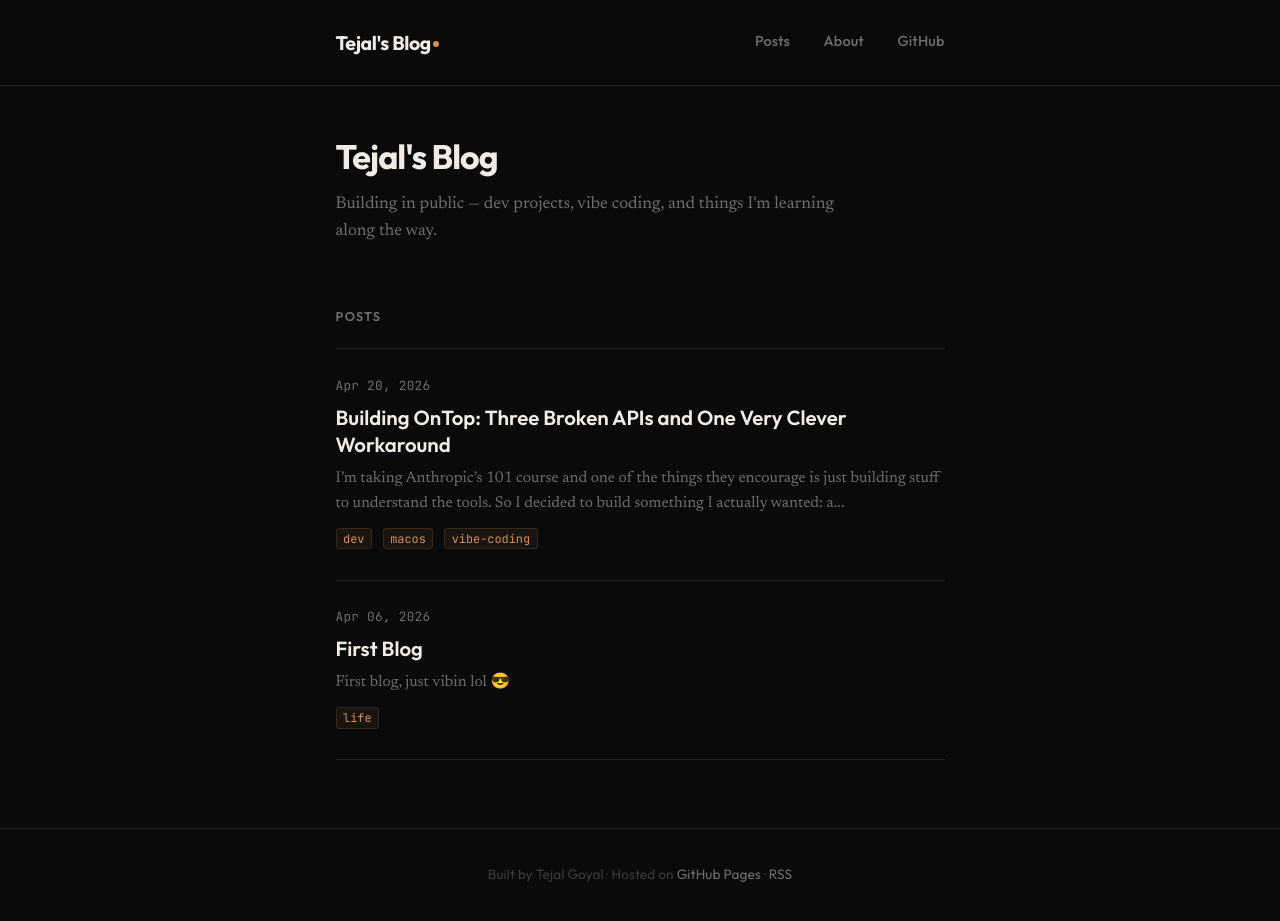
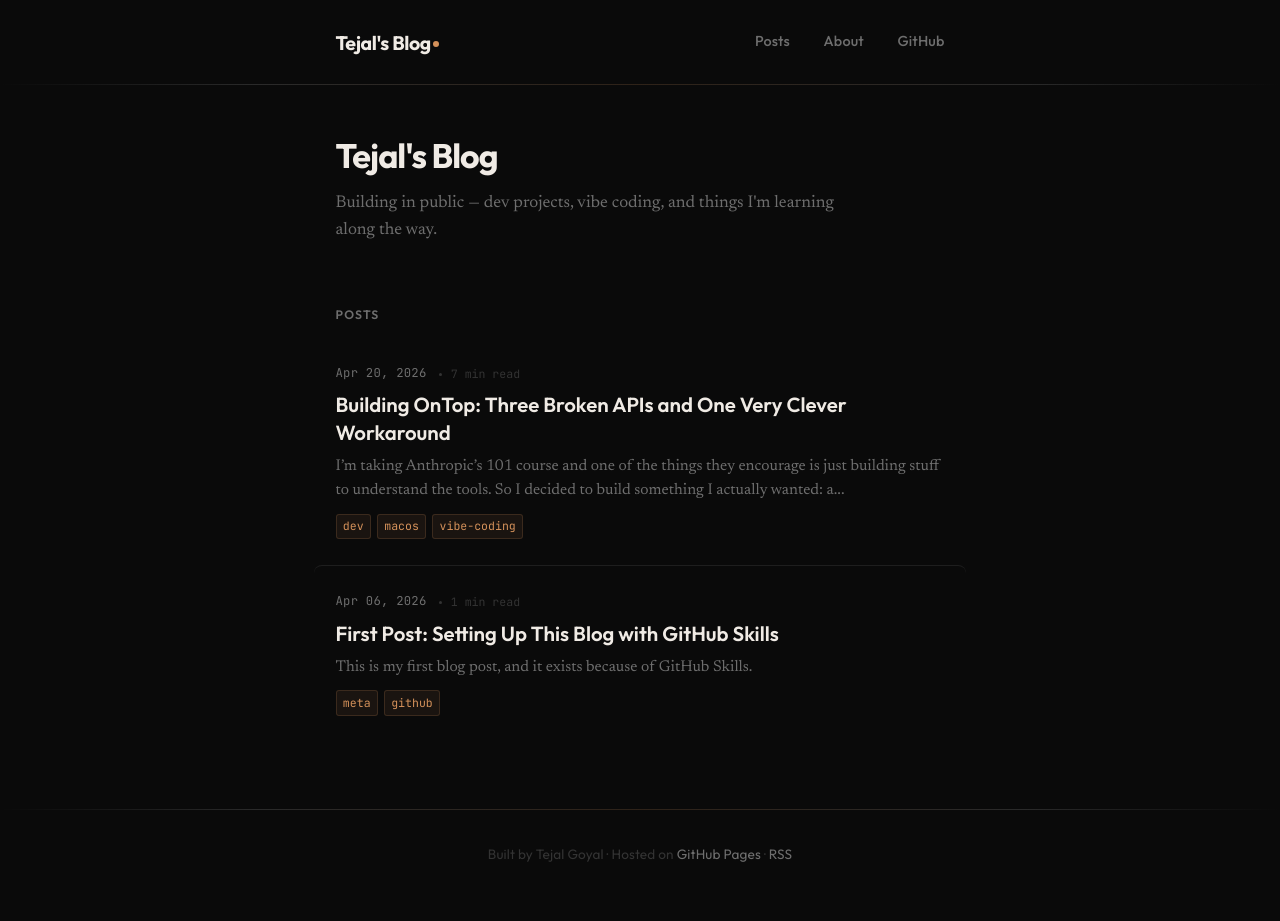
Before and after one commit to tejalgoyal2/tejalgoyal2.github.io, a Jekyll site: the page built from index.html, in a window 1280 px wide. Built offline with Jekyll 4.4.1, drawn with Linux system fonts in a browser that asks for light colours.

Commit message:
v2: fix future posts, rewrite first blog, enhance design, add template

```diff
--- a/_config.yml
+++ b/_config.yml
@@ -7,10 +7,7 @@ baseurl: ""
 url: "https://tejalgoyal2.github.io"
 
 permalink: /posts/:year/:month/:day/:title/
-
-plugins:
-  - jekyll-feed
-  - jekyll-seo-tag
+future: true
 
 defaults:
   - scope:
@@ -23,7 +20,12 @@ defaults:
     values:
       layout: "page"
 
+plugins:
+  - jekyll-feed
+  - jekyll-seo-tag
+
 exclude:
   - Gemfile
   - Gemfile.lock
   - README.md
+  - _templates
--- a/_layouts/home.html
+++ b/_layouts/home.html
@@ -7,12 +7,18 @@ layout: default
   <p>{{ site.description }}</p>
 </div>
 
-<div class="posts-label">Posts</div>
+<div class="posts-section-label">Posts</div>
 
 <ul class="post-list">
   {% for post in site.posts %}
+  {% assign words = post.content | number_of_words %}
+  {% assign minutes = words | divided_by: 200 %}
+  {% if minutes < 1 %}{% assign minutes = 1 %}{% endif %}
   <li class="post-item">
-    <div class="post-date">{{ post.date | date: "%b %d, %Y" }}</div>
+    <div class="post-meta">
+      <span class="post-date">{{ post.date | date: "%b %d, %Y" }}</span>
+      <span class="post-reading-time">{{ minutes }} min read</span>
+    </div>
     <h2><a href="{{ post.url | relative_url }}">{{ post.title }}</a></h2>
     {% if post.excerpt %}
     <p class="post-excerpt">{{ post.excerpt | strip_html | truncatewords: 30 }}</p>
--- a/_posts/2026-04-06-first-blog.md
+++ /dev/null
@@ -1,7 +0,0 @@
----
-title: "First Blog"
-date: 2026-04-06
-categories: [life]
----
-
-First blog, just vibin lol 😎
--- /dev/null
+++ b/_posts/2026-04-06-first-post.md
@@ -0,0 +1,34 @@
+---
+title: "First Post: Setting Up This Blog with GitHub Skills"
+date: 2026-04-06
+categories: [meta, github]
+---
+
+This is my first blog post, and it exists because of [GitHub Skills](https://skills.github.com/).
+
+I was poking around GitHub looking for a way to set up a simple blog — something I could write in Markdown, push to a repo, and have it show up as an actual website. No frameworks, no hosting bills, no CMS. I found the [GitHub Pages](https://skills.github.com/courses/github-pages/) course in GitHub Skills and figured I'd try it.
+
+The course walks you through creating a Jekyll-powered blog hosted on GitHub Pages. It's one of those "follow along and push commits" tutorials where GitHub Actions run checks after each step and unlock the next one. Took maybe 30 minutes. By the end of it I had a working blog at `tejalgoyal2.github.io/skills-github-pages/` with a single test post.
+
+That was the proof of concept. This blog you're reading now is the real version — same idea (Jekyll + GitHub Pages), but with a custom theme instead of the default Minima template, and living at the root of `tejalgoyal2.github.io` instead of tucked inside a project repo.
+
+## Why bother with a blog
+
+I'm working through [Anthropic's 101 course](https://www.anthropic.com/) and building side projects to learn. Writing about what I build forces me to actually understand it — you can't explain something you only half-know. It also creates a record. I can look back in six months and see how my thinking has evolved (or cringe at how wrong I was about something).
+
+The plan is to post about projects as I build them, share things I learn the hard way, and occasionally write about whatever else comes to mind.
+
+## The stack
+
+Nothing fancy:
+
+- **Jekyll** for static site generation (Markdown in, HTML out)
+- **GitHub Pages** for hosting (free, deploys on push)
+- **GitHub Actions** for the build pipeline
+- **Custom HTML/CSS layouts** instead of a remote theme (more control, fewer dependencies)
+
+The whole blog is [open source](https://github.com/tejalgoyal2/tejalgoyal2.github.io) if you want to see how it's put together.
+
+---
+
+*First post done. Next up: a write-up about building a macOS utility that technically lies about what it does.*
--- a/about.md
+++ b/about.md
@@ -4,20 +4,24 @@ title: About
 permalink: /about/
 ---
 
-Hi, I'm Tejal — developer, builder, and occasional vibe-coder.
+Hi, I'm Tejal.
 
-This blog is where I write about things I'm building and learning: side projects, AI-assisted development, macOS internals, and whatever else grabs my attention.
+By day I work in cybersecurity. On the side, I build things — mostly because I want them to exist, partly because building is how I learn best.
 
-## What you'll find here
+This blog is where I write about projects as they happen. That includes the dead ends, the APIs that silently ignore you, and the workarounds you end up shipping instead. If something took me a while to figure out, it probably goes here.
 
-Posts about building in public — write-ups of projects as they happen (including the dead ends), dev notes on things I learned the hard way, and anything else I feel like writing about.
+## What you'll find
+
+Posts about building in public: dev write-ups with code and context, notes on vibe coding with AI tools, and occasionally whatever else I feel like writing about. Expect macOS development, AI-assisted coding, and side project adventures.
 
 ## Projects
 
-A few things I've shipped or been working on:
+- **[OnTop](https://github.com/tejalgoyal2/OnTop)** — a macOS menu bar utility that pins windows above everything else. Built with Claude Code. Uses a wild workaround because Apple doesn't provide a real API for this. ([Read the blog post](/posts/2026/04/20/building-ontop-three-broken-apis-and-one-very-clever-workaround/))
 
-- **[OnTop](https://github.com/tejalgoyal2/OnTop)** — a macOS "always on top" utility that technically doesn't do what it says on the tin (read the [blog post](/posts/2026/04/20/building-ontop-three-broken-apis-and-one-very-clever-workaround/) to find out why)
+## Elsewhere
+
+- [GitHub](https://github.com/tejalgoyal2)
 
 ---
 
-You can find me on [GitHub](https://github.com/tejalgoyal2).
+This blog is built with Jekyll and hosted on GitHub Pages. The source is [on GitHub](https://github.com/tejalgoyal2/tejalgoyal2.github.io).
--- a/assets/css/style.css
+++ b/assets/css/style.css
@@ -1,29 +1,29 @@
 /* ═══════════════════════════════════════════
-   Tejal's Blog — Custom Theme
+   Tejal's Blog — Custom Theme v2
    ═══════════════════════════════════════════ */
 
-/* ── Fonts ────────────────────────────────── */
 @import url('https://fonts.googleapis.com/css2?family=Newsreader:ital,opsz,wght@0,6..72,400;0,6..72,500;1,6..72,400&family=Outfit:wght@400;500;600;700&family=JetBrains+Mono:wght@400;500&display=swap');
 
-/* ── Tokens ───────────────────────────────── */
 :root {
   --bg:        #0a0a0a;
-  --surface:   #141414;
-  --elevated:  #1c1c1c;
-  --border:    #222;
+  --surface:   #111;
+  --elevated:  #1a1a1a;
+  --border:    #1e1e1e;
   --border-lt: #2a2a2a;
 
-  --text:      #d4cfc9;
+  --text:      #cdc8c2;
   --heading:   #f0ebe5;
   --muted:     #6e6e6e;
-  --faint:     #3a3a3a;
+  --faint:     #333;
 
   --accent:    #d4915a;
   --accent-h:  #e8a36e;
+  --accent-dim: rgba(212, 145, 90, 0.08);
+  --accent-bdr: rgba(212, 145, 90, 0.18);
   --link:      #7cb8e8;
   --link-h:    #a0d0f8;
 
-  --code-bg:   #161616;
+  --code-bg:   #141414;
   --code-text: #d4915a;
 
   --font-display: 'Outfit', sans-serif;
@@ -34,7 +34,6 @@
   --gap:       1.5rem;
 }
 
-/* ── Reset ────────────────────────────────── */
 *, *::before, *::after { box-sizing: border-box; margin: 0; padding: 0; }
 
 html {
@@ -70,8 +69,24 @@ img { max-width: 100%; height: auto; border-radius: 6px; }
 
 /* ── Header ───────────────────────────────── */
 .site-header {
+  position: relative;
   padding: 1.5rem 0;
-  border-bottom: 1px solid var(--border);
+}
+.site-header::after {
+  content: '';
+  position: absolute;
+  bottom: 0;
+  left: 0;
+  right: 0;
+  height: 1px;
+  background: linear-gradient(
+    90deg,
+    transparent 0%,
+    var(--border-lt) 20%,
+    var(--accent-bdr) 50%,
+    var(--border-lt) 80%,
+    transparent 100%
+  );
 }
 .site-header .inner {
   max-width: var(--max-w);
@@ -108,7 +123,7 @@ img { max-width: 100%; height: auto; border-radius: 6px; }
   color: var(--muted);
   margin-left: 1.75rem;
   letter-spacing: 0.01em;
-  transition: color 0.15s ease;
+  transition: color 0.2s ease;
 }
 .site-nav a:hover { color: var(--heading); text-decoration: none; }
 
@@ -138,36 +153,66 @@ img { max-width: 100%; height: auto; border-radius: 6px; }
   color: var(--muted);
   font-size: 1rem;
   line-height: 1.6;
-  max-width: 520px;
+  max-width: 540px;
 }
 
-.posts-label {
+.posts-section-label {
   font-family: var(--font-display);
-  font-size: 0.75rem;
+  font-size: 0.72rem;
   font-weight: 600;
   color: var(--muted);
   text-transform: uppercase;
   letter-spacing: 0.1em;
-  margin-bottom: 1.25rem;
+  margin-bottom: 0.75rem;
 }
 
 .post-list {
   list-style: none;
 }
 .post-item {
-  padding: 1.5rem 0;
+  position: relative;
+  padding: 1.5rem 1.25rem;
+  margin: 0 -1.25rem;
+  border-radius: 8px;
+  transition: background 0.2s ease;
+}
+.post-item:hover {
+  background: var(--surface);
+}
+.post-item + .post-item {
   border-top: 1px solid var(--border);
 }
-.post-item:last-child {
-  border-bottom: 1px solid var(--border);
+.post-item:hover + .post-item,
+.post-item + .post-item:hover {
+  border-top-color: transparent;
 }
 
-.post-item .post-date {
+.post-meta {
+  display: flex;
+  align-items: center;
+  gap: 0.75rem;
+  margin-bottom: 0.4rem;
+}
+.post-date {
   font-family: var(--font-mono);
-  font-size: 0.75rem;
+  font-size: 0.72rem;
   color: var(--muted);
   letter-spacing: 0.02em;
-  margin-bottom: 0.4rem;
+}
+.post-reading-time {
+  font-family: var(--font-mono);
+  font-size: 0.68rem;
+  color: var(--faint);
+}
+.post-reading-time::before {
+  content: '';
+  display: inline-block;
+  width: 3px;
+  height: 3px;
+  background: var(--faint);
+  border-radius: 50%;
+  margin-right: 0.5rem;
+  vertical-align: middle;
 }
 
 .post-item h2 {
@@ -183,7 +228,7 @@ img { max-width: 100%; height: auto; border-radius: 6px; }
 }
 .post-item h2 a:hover { color: var(--accent-h); text-decoration: none; }
 
-.post-item .post-excerpt {
+.post-excerpt {
   color: var(--muted);
   font-size: 0.92rem;
   line-height: 1.55;
@@ -194,29 +239,42 @@ img { max-width: 100%; height: auto; border-radius: 6px; }
 }
 
 .post-tags {
-  margin-top: 0.5rem;
+  margin-top: 0.6rem;
+  display: flex;
+  flex-wrap: wrap;
+  gap: 0.35rem;
 }
 .post-tags span {
   font-family: var(--font-mono);
-  font-size: 0.7rem;
+  font-size: 0.68rem;
   color: var(--accent);
-  background: rgba(212, 145, 90, 0.08);
-  border: 1px solid rgba(212, 145, 90, 0.15);
+  background: var(--accent-dim);
+  border: 1px solid var(--accent-bdr);
   padding: 0.15em 0.55em;
   border-radius: 3px;
-  margin-right: 0.4rem;
 }
 
 /* ── Post (single) ────────────────────────── */
 .post-header {
   margin-bottom: 2.5rem;
+  padding-bottom: 2rem;
+  border-bottom: 1px solid var(--border);
+}
+.post-header .post-meta-top {
+  display: flex;
+  align-items: center;
+  gap: 0.75rem;
+  margin-bottom: 0.9rem;
 }
 .post-header time {
   font-family: var(--font-mono);
   font-size: 0.8rem;
   color: var(--muted);
-  display: block;
-  margin-bottom: 0.75rem;
+}
+.post-header .reading-time {
+  font-family: var(--font-mono);
+  font-size: 0.75rem;
+  color: var(--faint);
 }
 .post-header h1 {
   font-family: var(--font-display);
@@ -225,14 +283,9 @@ img { max-width: 100%; height: auto; border-radius: 6px; }
   color: var(--heading);
   letter-spacing: -0.03em;
   line-height: 1.2;
-  margin-bottom: 0.5rem;
-}
-.post-header .subtitle {
-  color: var(--muted);
-  font-size: 1.05rem;
-  line-height: 1.5;
 }
 
+/* ── Post content ─────────────────────────── */
 .post-content h2 {
   font-family: var(--font-display);
   font-size: 1.4rem;
@@ -261,9 +314,6 @@ img { max-width: 100%; height: auto; border-radius: 6px; }
   color: var(--heading);
   font-weight: 500;
 }
-.post-content em {
-  font-style: italic;
-}
 .post-content a {
   text-decoration: underline;
   text-underline-offset: 2px;
@@ -290,6 +340,28 @@ img { max-width: 100%; height: auto; border-radius: 6px; }
   margin: 2.5rem 0;
 }
 
+/* ── Tables ───────────────────────────────── */
+.post-content table {
+  width: 100%;
+  border-collapse: collapse;
+  margin: 1.5rem 0;
+  font-size: 0.85rem;
+}
+.post-content th {
+  text-align: left;
+  border-bottom: 2px solid var(--border-lt);
+  padding: 0.5rem 0.75rem;
+  color: var(--muted);
+  font-family: var(--font-display);
+  font-weight: 600;
+  font-size: 0.8rem;
+}
+.post-content td {
+  padding: 0.5rem 0.75rem;
+  border-bottom: 1px solid var(--border);
+  font-family: var(--font-body);
+}
+
 /* ── Code ─────────────────────────────────── */
 code {
   font-family: var(--font-mono);
@@ -307,6 +379,7 @@ pre {
   padding: 1.25rem 1.5rem;
   overflow-x: auto;
   margin: 1.5rem 0;
+  position: relative;
 }
 pre code {
   background: none;
@@ -317,7 +390,7 @@ pre code {
   line-height: 1.65;
 }
 
-/* ── Page (about etc) ─────────────────────── */
+/* ── Page layout ──────────────────────────── */
 .page-header h1 {
   font-family: var(--font-display);
   font-size: 1.8rem;
@@ -326,11 +399,8 @@ pre code {
   letter-spacing: -0.02em;
   margin-bottom: 1.5rem;
 }
-.page-content {
-  /* inherits post-content styles via reuse */
-}
 
-/* ── Post nav (prev/next) ─────────────────── */
+/* ── Post nav ─────────────────────────────── */
 .post-nav {
   margin-top: 3rem;
   padding-top: 1.5rem;
@@ -344,10 +414,12 @@ pre code {
   font-size: 0.85rem;
   font-weight: 500;
   color: var(--muted);
+  max-width: 45%;
+  transition: color 0.15s ease;
 }
 .post-nav a:hover { color: var(--accent-h); }
 .post-nav .label {
-  font-size: 0.7rem;
+  font-size: 0.68rem;
   text-transform: uppercase;
   letter-spacing: 0.08em;
   display: block;
@@ -356,11 +428,44 @@ pre code {
 }
 .post-nav .next { text-align: right; }
 
+/* ── Back link ────────────────────────────── */
+.back-link {
+  font-family: var(--font-display);
+  font-size: 0.85rem;
+  font-weight: 500;
+  color: var(--muted);
+  display: inline-flex;
+  align-items: center;
+  gap: 0.4em;
+  margin-bottom: 2rem;
+  transition: color 0.15s ease, gap 0.15s ease;
+}
+.back-link:hover { color: var(--heading); text-decoration: none; gap: 0.6em; }
+.back-link::before {
+  content: '\2190';
+}
+
 /* ── Footer ───────────────────────────────── */
 .site-footer {
-  border-top: 1px solid var(--border);
+  position: relative;
   padding: 2rem 0;
   text-align: center;
+}
+.site-footer::before {
+  content: '';
+  position: absolute;
+  top: 0;
+  left: 0;
+  right: 0;
+  height: 1px;
+  background: linear-gradient(
+    90deg,
+    transparent 0%,
+    var(--border-lt) 20%,
+    var(--accent-bdr) 50%,
+    var(--border-lt) 80%,
+    transparent 100%
+  );
 }
 .site-footer p {
   font-family: var(--font-display);
@@ -373,32 +478,15 @@ pre code {
 }
 .site-footer a:hover { color: var(--heading); }
 
-/* ── Back link ────────────────────────────── */
-.back-link {
-  font-family: var(--font-display);
-  font-size: 0.85rem;
-  font-weight: 500;
-  color: var(--muted);
-  display: inline-block;
-  margin-bottom: 2rem;
-}
-.back-link:hover { color: var(--heading); text-decoration: none; }
-.back-link::before {
-  content: '\2190';
-  margin-right: 0.4em;
-}
-
 /* ── Responsive ───────────────────────────── */
 @media (max-width: 600px) {
   html { font-size: 16px; }
-
   .site-header .inner { flex-wrap: wrap; gap: 0.5rem; }
   .site-nav a { margin-left: 1rem; }
-
   .home-intro h1 { font-size: 1.65rem; }
   .post-header h1 { font-size: 1.6rem; }
-
   .site-main { padding: 2rem var(--gap) 3rem; }
-
+  .post-item { padding: 1.25rem 0; margin: 0; }
+  .post-item:hover { background: none; }
   pre { padding: 1rem; }
 }
```
Also changed, not shown: _layouts/post.html (+8 -1 lines), _templates/post-template.md (added, +70 -0 lines).
